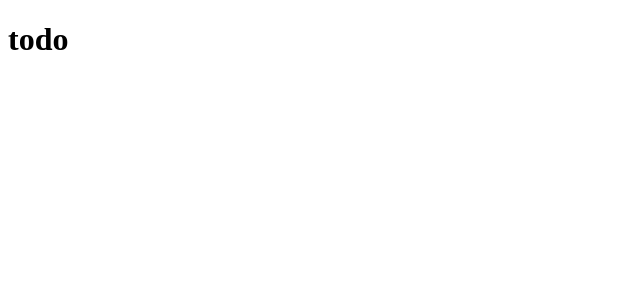
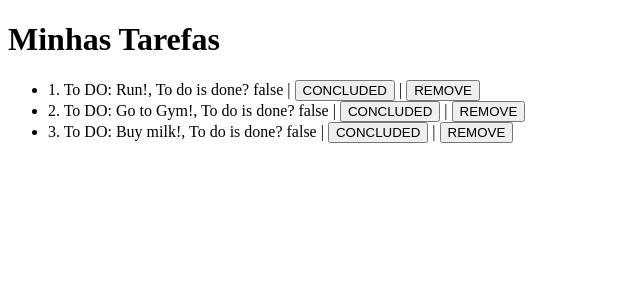
Before and after one commit to pjetervondaniels/todo-app, an Angular app: page / in a window 1280 px wide. Shown: the top 300 px of the page, without its empty margins (0-640 px from the left). Built offline with nearby package versions, Linux system fonts and the light colour scheme.

Commit message:
using construtor to instance new todo objets

```diff
--- a/src/app/app.component.ts
+++ b/src/app/app.component.ts
@@ -1,10 +1,23 @@
 import { Component } from '@angular/core';
+import { Todo } from 'src/models/todo.model';
 
 @Component({
   selector: 'app-root',
   templateUrl: './app.component.html',
   styleUrls: ['./app.component.css']
 })
+
 export class AppComponent {
-  title = 'todo';
+  public todos : Todo[] = [];
+  public title :  String = "Minhas Tarefas";
+
+  constructor() {
+    this.todos.push(new Todo(1, 'Run!', false));
+    this.todos.push(new Todo(2, 'Go to Gym!', false));
+    this.todos.push(new Todo(3, 'Buy milk!', false));
+  }
+
+  alteraTexto(){
+    this.title = 'Texto alterado!';
+  }
 }
```
